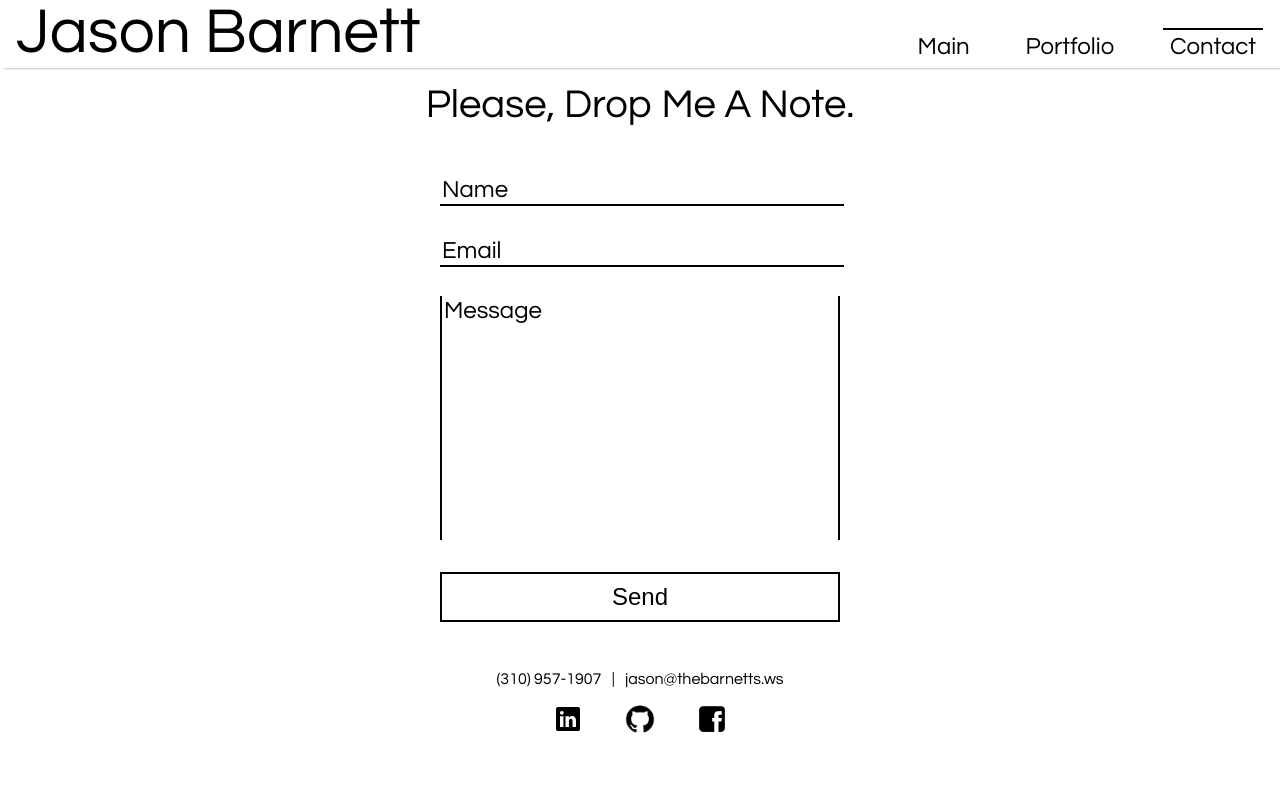
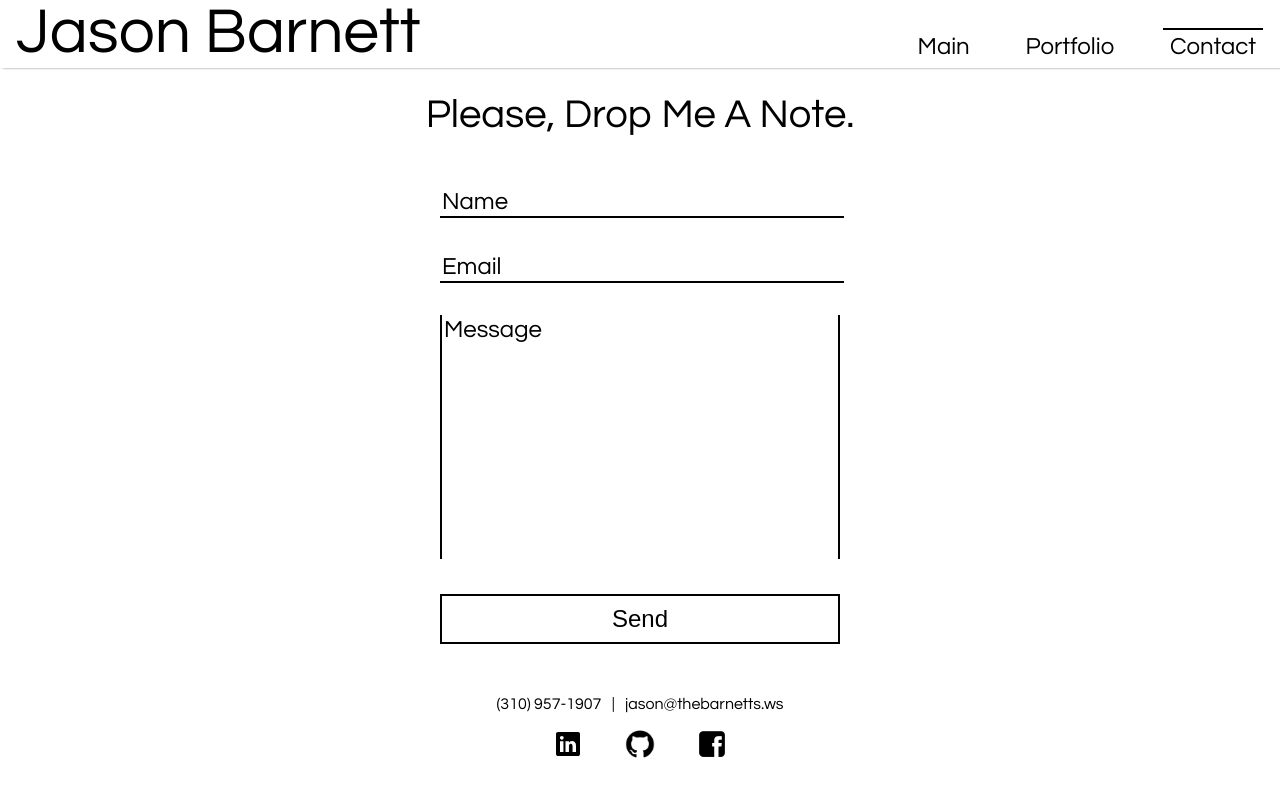
Before and after one commit to jhbarnett/jahuba.com, an Angular app: page /contact in a window 1280 px wide. Shown: the top 796 px of the page. Built offline with nearby package versions, Linux system fonts and the light colour scheme.

Commit message:
now handles overflow appropriately

```diff
--- a/src/app/app.component.css
+++ b/src/app/app.component.css
@@ -48,4 +48,5 @@
       -ms-flex: 11;
           flex: 11;
   padding-top: .075%;
+  overflow-y: scroll;
 }
--- a/src/app/contact/contact.component.css
+++ b/src/app/contact/contact.component.css
@@ -9,8 +9,8 @@
   -webkit-box-align: center;
       -ms-flex-align: center;
           align-items: center;
-  height: 825px;
-  margin: 15px auto auto;
+  height: 96%;
+  margin: 25px auto auto;
 }
 
 #contactPage #greeting {
@@ -163,6 +163,7 @@ button[name='submit']:focus {
   -webkit-box-flex: 1;
     -ms-flex: 1;
         flex: 1;
+  max-height: 100px;
 }
 
 #footer div {
--- a/src/app/main/main.component.css
+++ b/src/app/main/main.component.css
@@ -9,6 +9,10 @@
   -webkit-box-flex: 1;
       -ms-flex: 1;
           flex: 1;
+  -webkit-box-orient: vertical;
+  -webkit-box-direction: normal;
+      -ms-flex-flow: column;
+          flex-flow: column;
   display: -webkit-box;
   display: -ms-flexbox;
   display: flex;
@@ -18,11 +22,15 @@
   -webkit-box-align: center;
       -ms-flex-align: center;
           align-items: center;
+  -ms-flex-line-pack: center;
+      align-content: center;
+  -ms-grid-column-align: center;
+      justify-items: center;
   }
 
     .gallery {
-      height: 70%;
       width: 70%;
+      flex-basis: 70%;
       display: -webkit-box;
       display: -ms-flexbox;
       display: flex;
@@ -110,10 +118,10 @@
 }
 
   #bio {
-    max-width: 70%;
+    width: 70%;
+    max-height: 90%;
     text-align: justify;
     font-size: 1.25em;
-    overflow: scroll;
   }
 
   #bio p {
--- a/src/app/portfolio/portfolio.component.css
+++ b/src/app/portfolio/portfolio.component.css
@@ -9,8 +9,8 @@
   -webkit-box-direction: normal;
       -ms-flex-direction: column;
           flex-direction: column;
-  height: 99.5%;
-  margin-top: .5%;
+  height: 98.5%;
+  margin-top: 10px;
 }
 .wrap {
   -webkit-box-flex:3;
```
Lines whose indentation alone changed are shown as unchanged.
